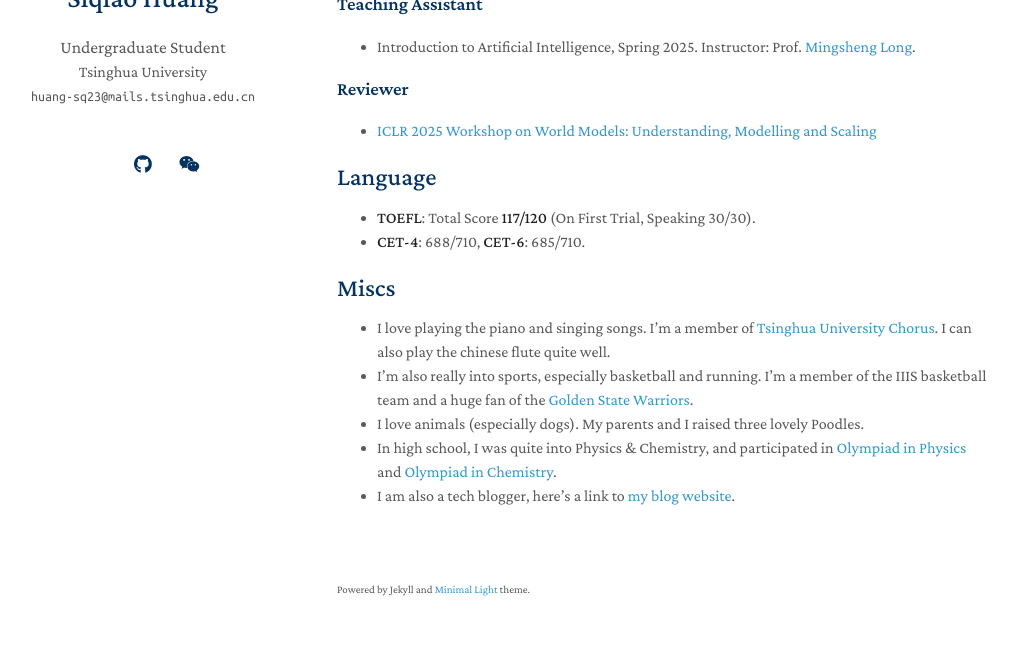
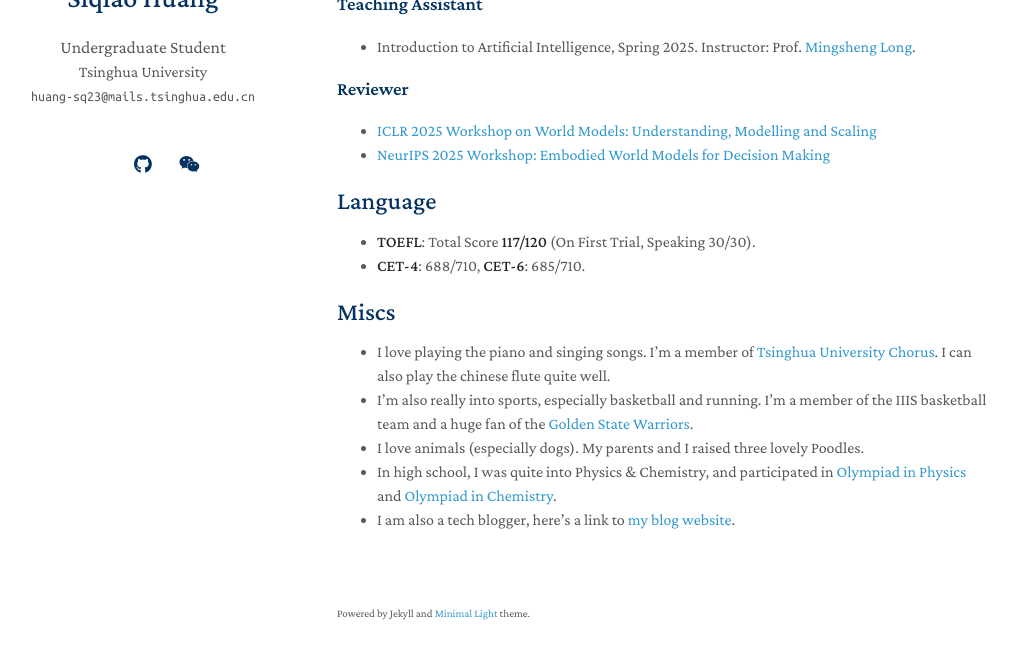
Before and after one commit to knightnemo/knightnemo.github.io, a Jekyll site: the page built from index.md, in a window 1280 px wide and 900 px high, scrolled down 2789 px, cut to the strip 206-865 px from the top of the window. Shown: the whole strip, without its empty margins (133-1149 px from the left). Built offline with Jekyll 4.4.1, drawn with Linux system fonts in a browser that asks for light colours; a style sheet for code colours, icons or effects is not loaded; our own code applies the rules of GitHub Pages for plain Markdown files.

Commit message:
update reviewer

```diff
--- a/index.md
+++ b/index.md
@@ -98,6 +98,7 @@ My research goal is to develop **Fundamental models with intrinsic understanding
 
 ### Reviewer
 - [ICLR 2025 Workshop on World Models: Understanding, Modelling and Scaling](https://sites.google.com/view/worldmodel-iclr2025/)
+- [NeurIPS 2025 Workshop: Embodied World Models for Decision Making](https://embodied-world-models.github.io)
 
 ## Language
 - **TOEFL**: Total Score **117/120** (On First Trial, Speaking 30/30).
```
